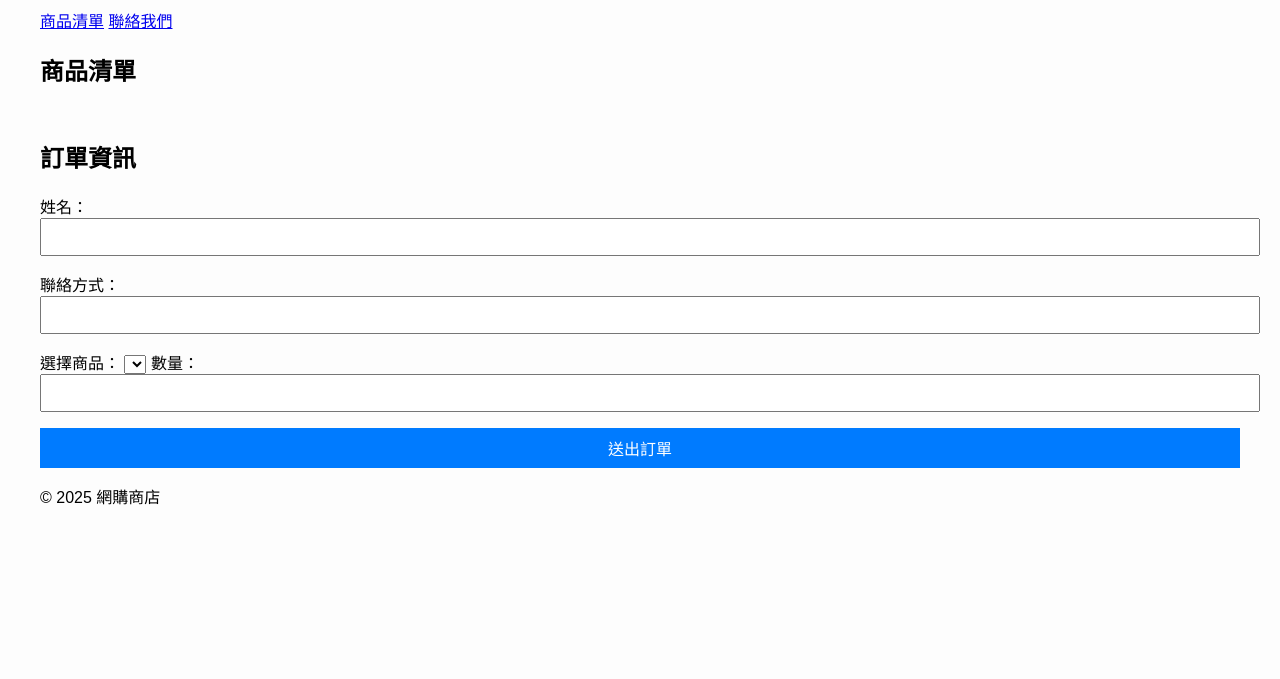
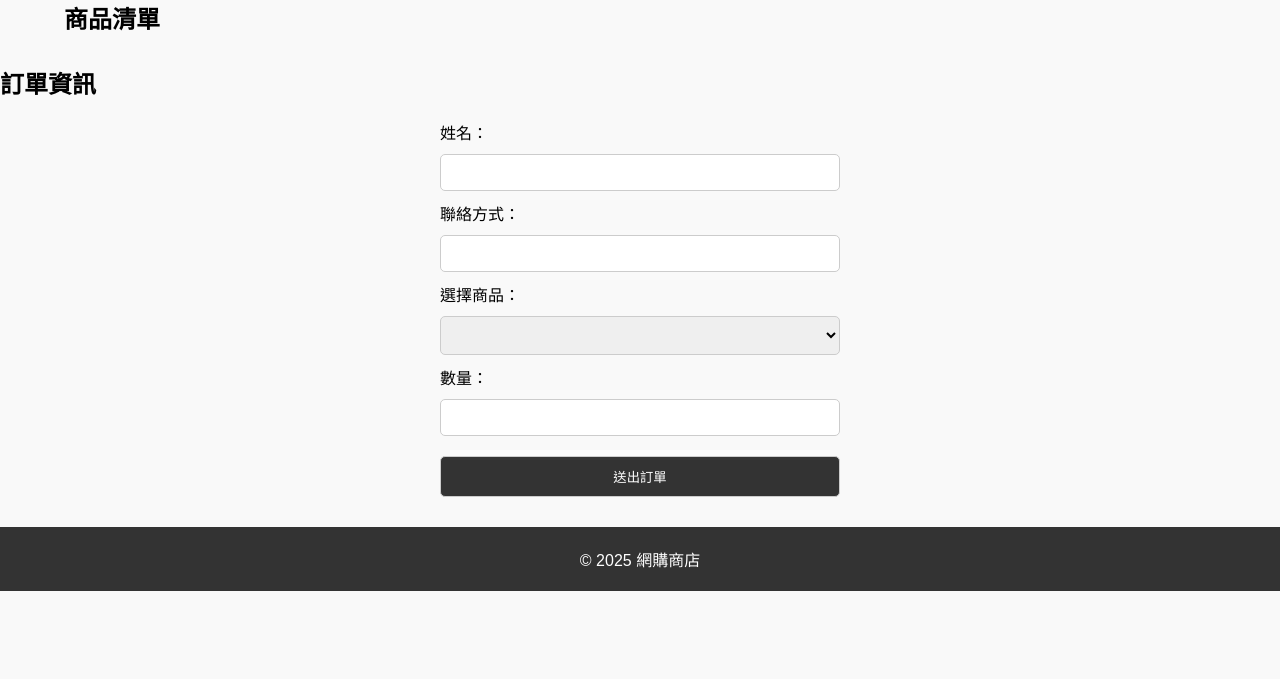
Before and after one commit to LLZ1212/L, a plain HTML site: page index.html in a window 1280 px wide. Shown: the part 121-800 px from the top of the page. Drawn offline with Linux system fonts and the light colour scheme; no server answers.

Commit message:
Update style.css

```diff
--- a/style.css
+++ b/style.css
@@ -1,51 +1,103 @@
-body {
-  font-family: "Arial", sans-serif;
-  background: #fdfdfd;
-  padding: 2rem;
+/* Reset some default styles */
+* {
+  margin: 0;
+  padding: 0;
+  box-sizing: border-box;
 }
 
-.container {
-  max-width: 800px;
-  margin: auto;
+body {
+  font-family: Arial, sans-serif;
+  background-color: #f9f9f9;
 }
 
-#product-list {
-  display: grid;
-  grid-template-columns: repeat(auto-fit, minmax(240px, 1fr));
-  gap: 1rem;
-  margin-bottom: 2rem;
-}
-
-.product {
-  border: 1px solid #ddd;
-  border-radius: 10px;
-  padding: 1rem;
-  background: #fff;
+header {
+  background-color: #333;
+  color: #fff;
+  padding: 10px 0;
   text-align: center;
 }
 
-.product img {
+header nav {
+  margin-top: 10px;
+}
+
+header nav a {
+  color: #fff;
+  margin: 0 10px;
+  text-decoration: none;
+  font-size: 18px;
+}
+
+h1, h2 {
+  font-size: 24px;
+}
+
+#products {
+  margin: 30px auto;
+  width: 90%;
+  max-width: 1200px;
+}
+
+.product-list {
+  display: flex;
+  flex-wrap: wrap;
+  justify-content: space-between;
+}
+
+.product-card {
+  background-color: white;
+  padding: 20px;
+  margin-bottom: 20px;
+  border-radius: 8px;
+  box-shadow: 0 4px 8px rgba(0, 0, 0, 0.1);
+  width: 30%;
+  text-align: center;
+}
+
+.product-card img {
   width: 100%;
-  height: 150px;
-  object-fit: cover;
+  height: auto;
   border-radius: 8px;
 }
 
-form input, form button {
-  display: block;
-  margin-bottom: 1rem;
-  padding: 0.5rem;
-  width: 100%;
+.product-card h3 {
+  font-size: 18px;
+  margin: 10px 0;
+}
+
+.product-card p {
   font-size: 16px;
 }
 
-form button {
-  background: #007bff;
-  color: white;
+button {
+  background-color: #333;
+  color: #fff;
+  padding: 10px;
   border: none;
+  border-radius: 5px;
   cursor: pointer;
 }
 
-form button:hover {
-  background: #0056b3;
+button:hover {
+  background-color: #555;
 }
+
+form {
+  max-width: 400px;
+  margin: 20px auto;
+}
+
+form input, form select, form button {
+  width: 100%;
+  padding: 10px;
+  margin: 10px 0;
+  border: 1px solid #ccc;
+  border-radius: 5px;
+}
+
+footer {
+  text-align: center;
+  padding: 20px;
+  background-color: #333;
+  color: #fff;
+}
```
